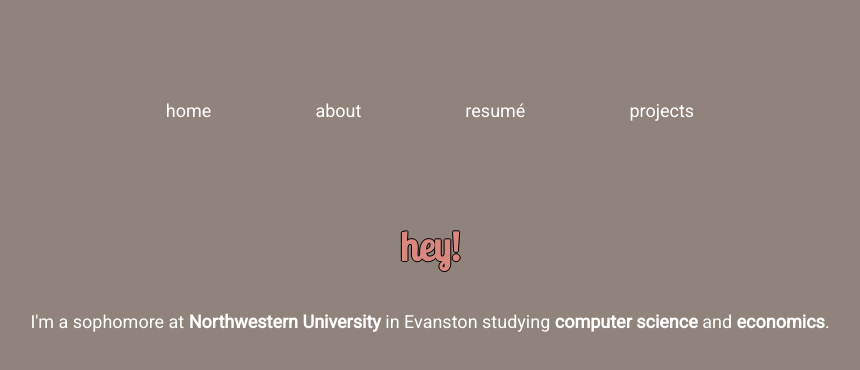
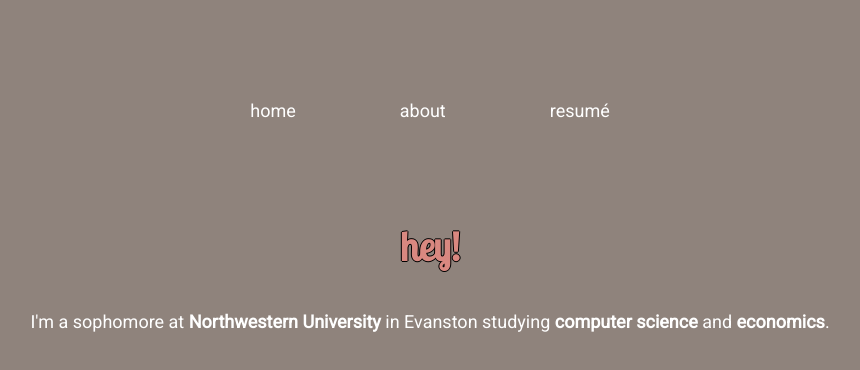
Before and after one commit to priyashah13/priya, a plain HTML site: page about.html in a window 1280 px wide. Shown: the whole page, without its empty margins (210-1070 px from the left). Drawn offline with Linux system fonts and the light colour scheme.

Commit message:
Update about.html

```diff
--- a/about.html
+++ b/about.html
@@ -21,7 +21,7 @@
               <a href="index.html">home</a>
               <a href="about.html">about</a>
               <a href="resume.html">resumé</a>
-              <a href="projects.html">projects</a>
+              <!-- <a href="projects.html">projects</a> -->
             </div>
             </nav>
           </div>
```
